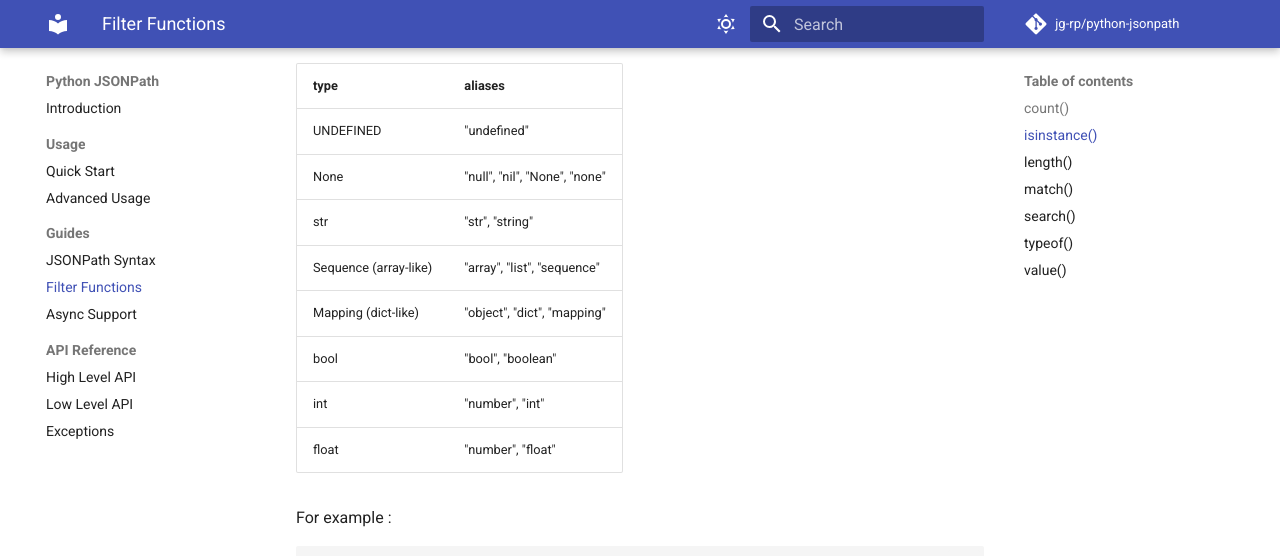
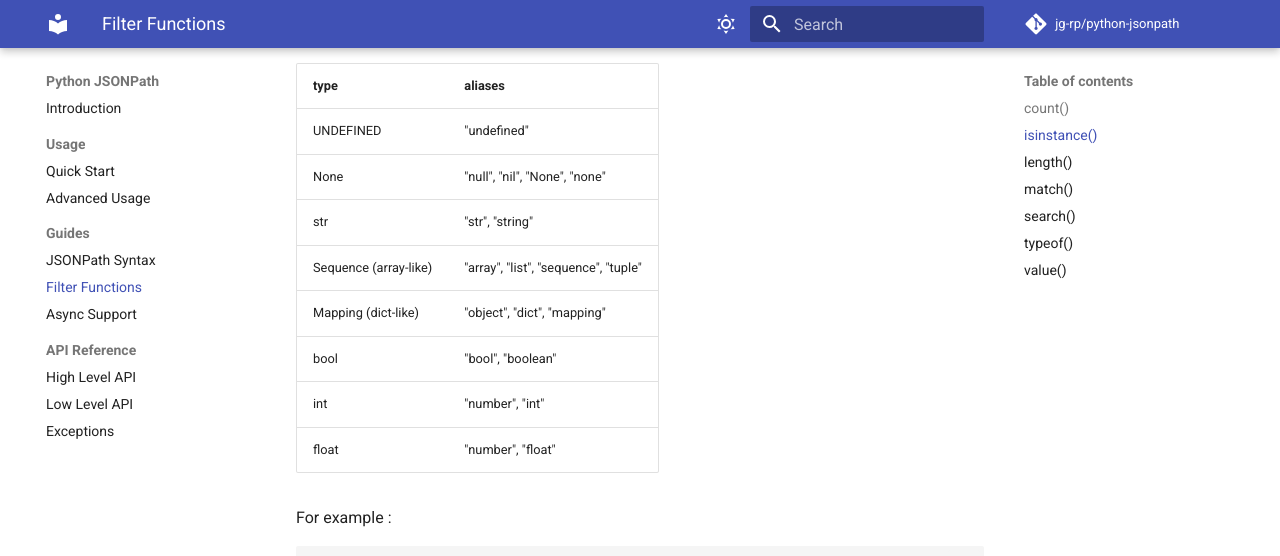
Before and after one commit to jg-rp/python-jsonpath, an MkDocs documentation site: the page built from docs/functions.md, in a window 1280 px wide and 900 px high, scrolled down 678 px. Shown: the top 556 px of the window. Built offline with MkDocs 1.6.1 and Material for MkDocs 9.7.7, drawn with Linux system fonts in a browser that asks for light colours; comment, search, counter and statistics services are not loaded.

Commit message:
Add "tuple" as an alias for `Sequence` in isinstance function.

```diff
--- a/docs/functions.md
+++ b/docs/functions.md
@@ -24,16 +24,16 @@ isinstance(obj: object, t: str) -> bool
 
 Return `True` if the type of _obj_ matches _t_. This function allows _t_ to be one of several aliases for the real Python "type". Some of these aliases follow JavaScript/JSON semantics.
 
-| type                  | aliases                       |
-| --------------------- | ----------------------------- |
-| UNDEFINED             | "undefined"                   |
-| None                  | "null", "nil", "None", "none" |
-| str                   | "str", "string"               |
-| Sequence (array-like) | "array", "list", "sequence"   |
-| Mapping (dict-like)   | "object", "dict", "mapping"   |
-| bool                  | "bool", "boolean"             |
-| int                   | "number", "int"               |
-| float                 | "number", "float"             |
+| type                  | aliases                              |
+| --------------------- | ------------------------------------ |
+| UNDEFINED             | "undefined"                          |
+| None                  | "null", "nil", "None", "none"        |
+| str                   | "str", "string"                      |
+| Sequence (array-like) | "array", "list", "sequence", "tuple" |
+| Mapping (dict-like)   | "object", "dict", "mapping"          |
+| bool                  | "bool", "boolean"                    |
+| int                   | "number", "int"                      |
+| float                 | "number", "float"                    |
 
 For example :
 
```
Also changed, not shown: 1 other file.
